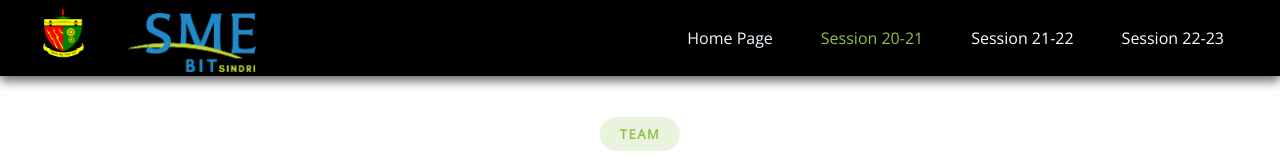
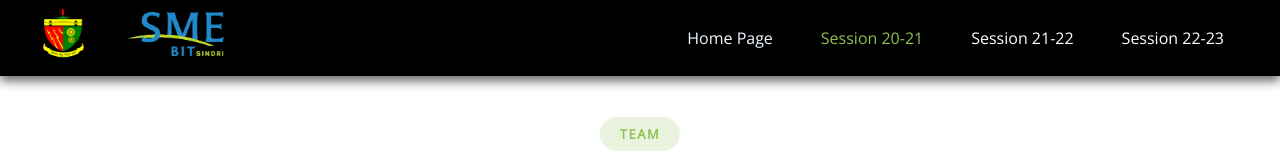
Before and after one commit to RazzTudu52/sme-06, a React (Create React App) app: page /batch2020 in a window 1280 px wide. Shown: the top 160 px of the page. Built offline with nearby package versions, Linux system fonts and the light colour scheme.

Commit message:
final push

```diff
--- a/src/components/Navigation/NavPage.jsx
+++ b/src/components/Navigation/NavPage.jsx
@@ -9,15 +9,17 @@ const NavPage = () => {
                 <nav>
                     <div className="nav-img">
                         <picture>
-                            <img src='/assets/bitlogo.png' alt="Logo" className="bitlogo" />
-                            <img src='/assets/Smelogo.png' alt="smelogo" />
+                        <a href="https://smebitsindri.live/" target="_blank" rel="noopener noreferrer">
+                        <img src='/assets/bitlogo.png' alt="Logo" className="bitlogo" /></a>
+                        <a href="https://smebitsindri.live/" target="_blank" rel="noopener noreferrer">
+                        <img src='/assets/Smelogo.png' alt="smelogo" className="smelogo"/></a>
                         </picture>
                     </div>
 
                     <div className={showIcon ? "nav-links nav-X" : "nav-links nav-Y"}>
                         <ul className='navUl'>
                             <li className='navLi'>
-                                    <NavLink className="navlink homePage" to="/" onClick={() => setShowIcon(true)}>Home Page</NavLink>
+                                 <NavLink className="navlink homePage" to="/" onClick={() => setShowIcon(true)}>Home Page</NavLink>
                             </li>
                             <li className='navLi'>
                                  <NavLink className="navlink" to="/batch2020" onClick={() => setShowIcon(true)}>Session 20-21</NavLink>
--- a/src/components/Navigation/Navigation.jsx
+++ b/src/components/Navigation/Navigation.jsx
@@ -36,8 +36,10 @@ const Navigation = () => {
                 <nav>
                     <div className="nav-img">
                         <picture>
-                            <img src='/assets/bitlogo.png' alt="Logo" className="bitlogo" />
-                            <img src='/assets/Smelogo.png' alt="smelogo" className="smelogo"/>
+                        <a href="https://smebitsindri.live/" target="_blank" rel="noopener noreferrer">
+                        <img src='/assets/bitlogo.png' alt="Logo" className="bitlogo" /></a>
+                        <a href="https://smebitsindri.live/" target="_blank" rel="noopener noreferrer">
+                        <img src='/assets/Smelogo.png' alt="smelogo" className="smelogo"/></a>
                         </picture>
                     </div>
 
--- a/src/components/Team/Batch22_23/Batch22-23Data.js
+++ b/src/components/Team/Batch22_23/Batch22-23Data.js
@@ -1,12 +1,13 @@
 const Batch22_23  =[
     {
       id: 0,
-      name:"Abhishek Gope" ,
+      name:"Mantosh Kumar",
       designation:"President",
-      image:"assets/team22/abhishekGope.png",
-      facebook:"",
-      insta:"",
-      linkdin:"https://www.linkedin.com/in/abhishek-gope-3136a2215/",
+      image:"assets/team22/kumarMantosh.png",
+      facebook:"https://www.facebook.com/profile.php?id=100009327666742&mibextid=ZbWKwL",
+      insta:"https://www.instagram.com/man20sh/?utm_source=qr&igshid=NGExMmI2YTkyZg%3D%3D",
+      linkdin:"https://www.linkedin.com/in/mantosh-kumar-29233b152/",
+
     },
 
     {
@@ -183,12 +184,13 @@ const Coordinator22 =[
   {
 
     id: 0,
-    name:"Mantosh Kumar",
+    name:"Abhishek Gope" ,
     designation:"COORDINATOR",
-    image:"assets/team22/kumarMantosh.png",
-    facebook:"https://www.facebook.com/profile.php?id=100009327666742&mibextid=ZbWKwL",
-    insta:"https://www.instagram.com/man20sh/?utm_source=qr&igshid=NGExMmI2YTkyZg%3D%3D",
-    linkdin:"https://www.linkedin.com/in/mantosh-kumar-29233b152/",
+    image:"assets/team22/abhishekGope.png",
+    facebook:"",
+    insta:"",
+    linkdin:"https://www.linkedin.com/in/abhishek-gope-3136a2215/",
+
   },
   {
     id: 1,
```
Also changed, not shown: 1 other file (tests, documents, lock files or other folders).
